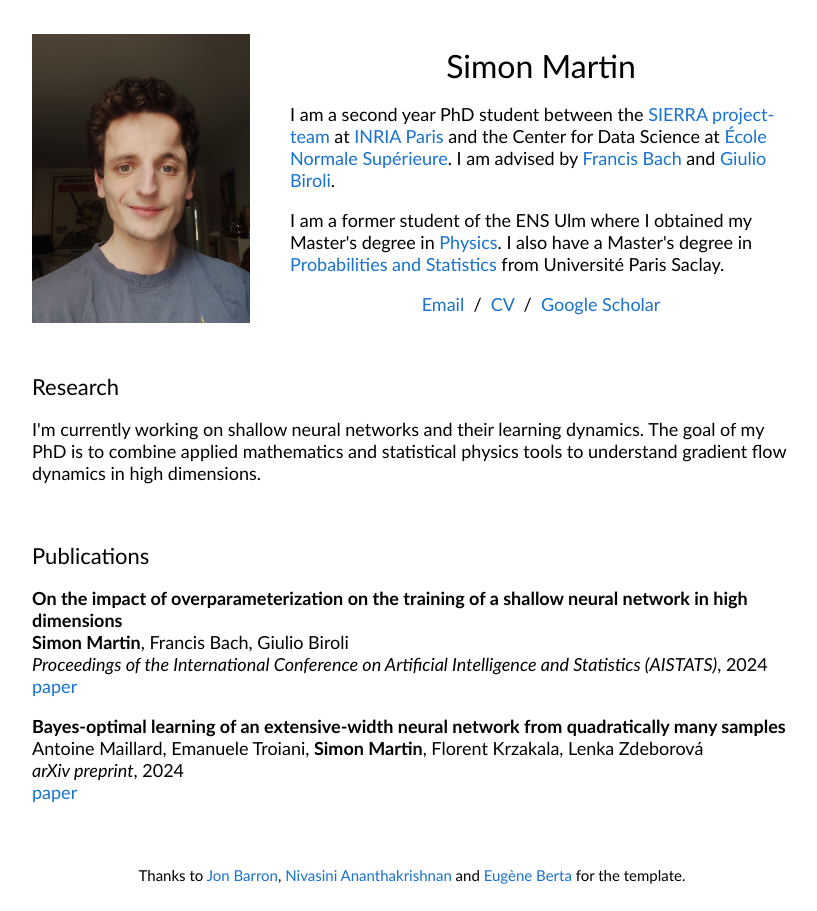
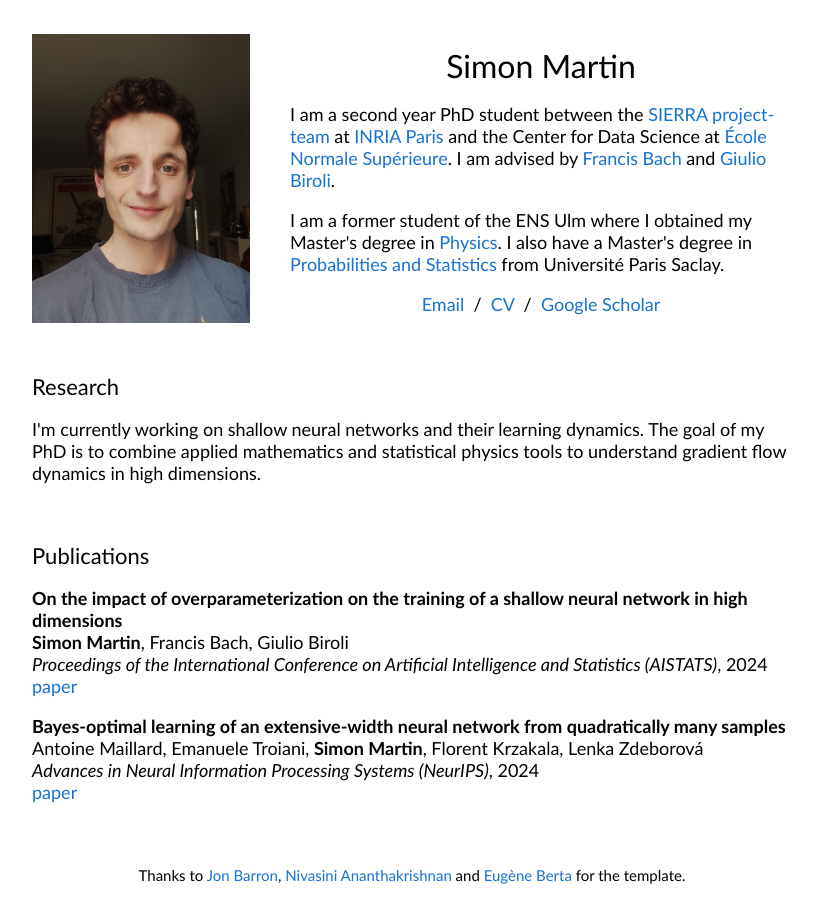
Before and after one commit to simonmartin15/simonmartin15.github.io, a plain HTML site: page index.html in a window 1280 px wide. Shown: the whole page, without its empty margins (228-1045 px from the left). Drawn offline with Linux system fonts and the light colour scheme.

Commit message:
Update paper2.html

```diff
--- a/index.html
+++ b/index.html
@@ -74,7 +74,7 @@
               <br>
               Antoine Maillard, Emanuele Troiani, <strong>Simon Martin</strong>, Florent Krzakala, Lenka Zdeborová
               <br>
-              <em>arXiv preprint</em>, 2024
+              <em>Advances in Neural Information Processing Systems (NeurIPS)</em>, 2024
               <br>
               <a href="https://proceedings.neurips.cc/paper_files/paper/2024/hash/953e742190ca02fc8f9f710052f2fead-Abstract-Conference.html">paper</a>
             </td>
```
